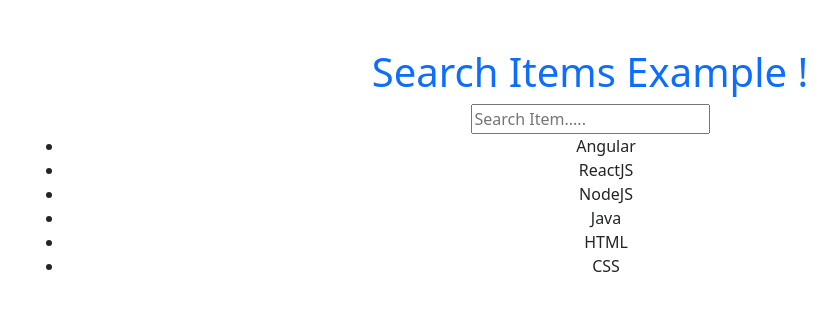
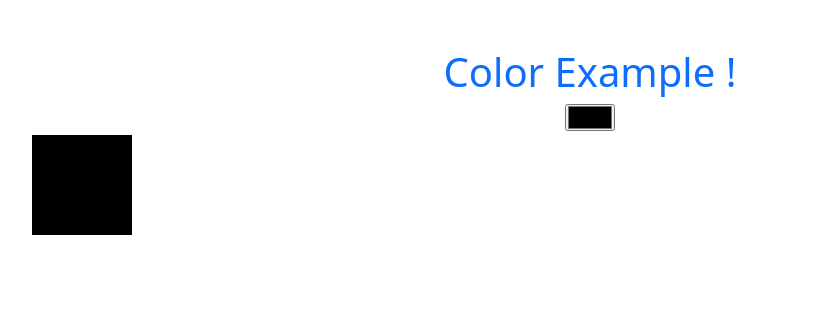
Before and after one commit to divyamunjal/ReactJS_learning_concepts, a React (Create React App) app: page / in a window 1280 px wide. Shown: the top 310 px of the page, without its empty margins (50-887 px from the left). Built offline with nearby package versions, Linux system fonts and the light colour scheme.

Commit message:
color picker example

```diff
--- a/src/App.js
+++ b/src/App.js
@@ -11,6 +11,7 @@
 import FileInput from './components/FileInput';
 import Login from './components/Login';
 import SearchItems from './components/SearchItems';
+import Color from './components/Color';
 
 function App() {
   return (
@@ -24,7 +25,8 @@
       {/* <Routing /> */}
       {/* <FileInput /> */}
       {/* <Login /> */}
-      <SearchItems />
+      {/* <SearchItems /> */}
+      <Color />
     </div>
   );
 }
--- /dev/null
+++ b/src/components/Color.js
@@ -0,0 +1,20 @@
+import React, { useState } from "react";
+
+const Color = () => {
+  const [selectedColor, setSelectedColor] = useState("#000000");
+
+  const handleColor = (e) => {
+    setSelectedColor(e.target.value);
+  };
+  return (
+    <div className="container mt-5">
+      <h1 className="text-primary">Color Example !</h1>
+
+      <input type="color" onChange={handleColor} />
+
+      <div style={{width:'100px',height: '100px',backgroundColor: selectedColor}}></div>
+    </div>
+  );
+};
+
+export default Color;
```
